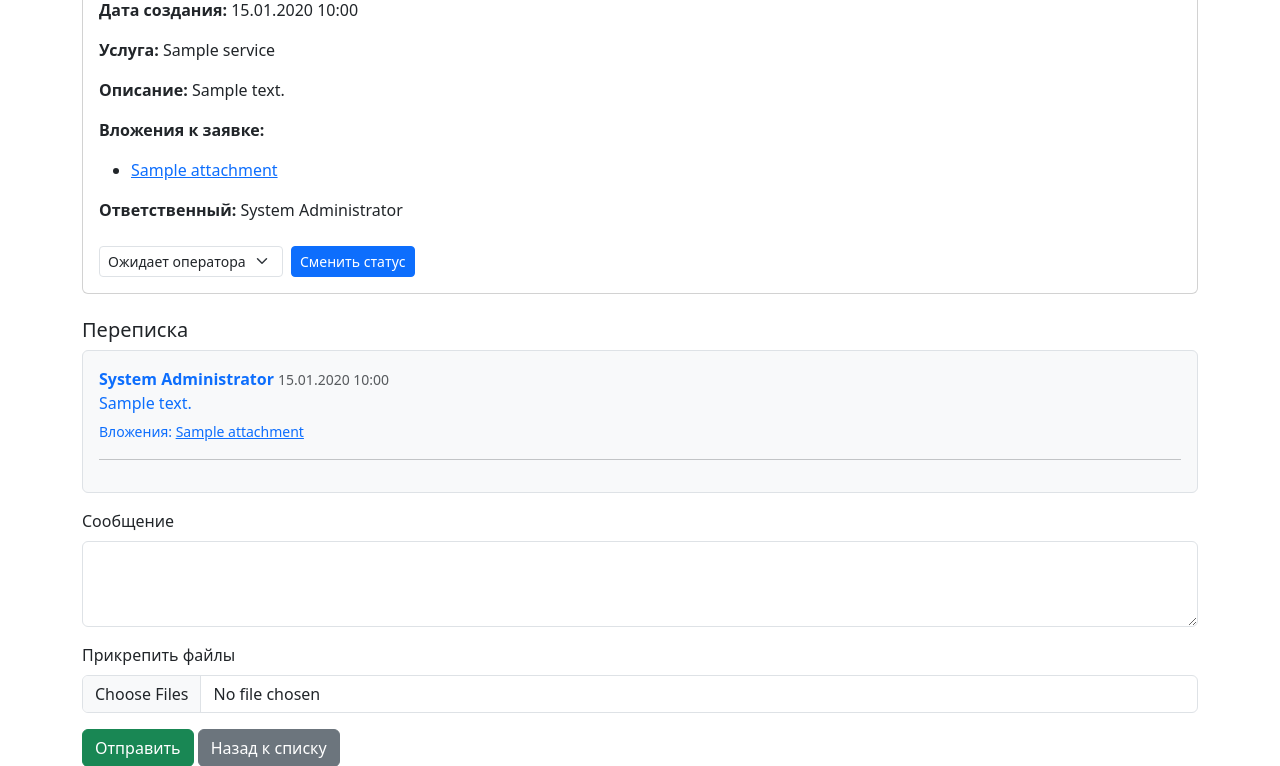
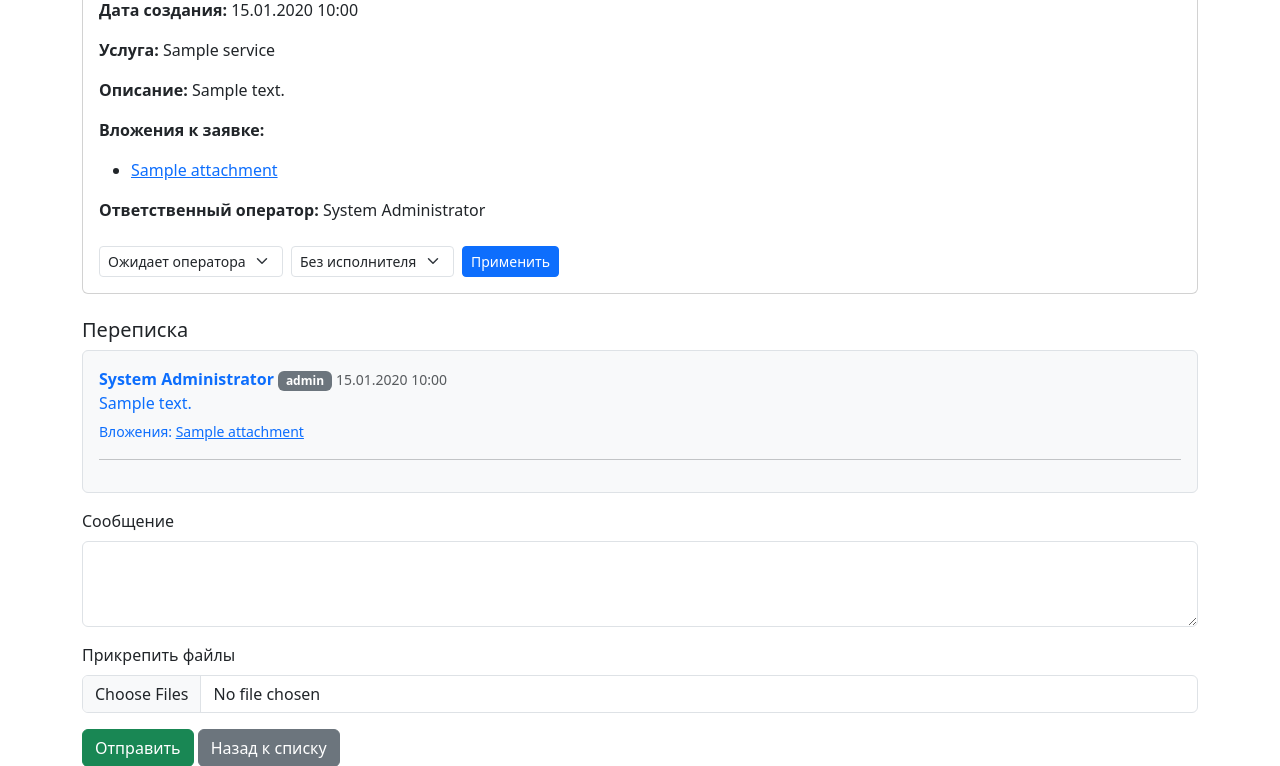
Before and after one commit to vladrob333333-sys/diplom200, a Flask app: page /operator/tickets/1 in a window 1280 px wide. Shown: the part 233-999 px from the top of the page. Run offline with Flask 3, Linux system fonts and the light colour scheme; a user stored in the database is signed in; tables that the repository leaves empty hold one stand-in row (values such as "Sample post"); some libraries are stand-ins or nearby versions.

Commit message:
ticket_detail.html

```diff
--- a/app/templates/operator/ticket_detail.html
+++ b/app/templates/operator/ticket_detail.html
@@ -24,7 +24,7 @@
             </ul>
         </p>
         {% endif %}
-        <p><strong>Ответственный:</strong> {{ ticket.operator.full_name if ticket.operator else 'Не назначен' }}
+        <p><strong>Ответственный оператор:</strong> {{ ticket.operator.full_name if ticket.operator else 'Не назначен' }}
             {% if not ticket.operator_id %}
                 <a href="{{ url_for('operator.assign_ticket', id=ticket.id) }}" class="btn btn-sm btn-outline-success ms-2">Назначить на меня</a>
             {% endif %}
@@ -42,7 +42,15 @@
                 </select>
             </div>
             <div class="col-auto">
-                <button type="submit" class="btn btn-sm btn-primary">Сменить статус</button>
+                <select name="executor_id" class="form-select form-select-sm">
+                    <option value="">Без исполнителя</option>
+                    {% for e in executors %}
+                        <option value="{{ e.id }}" {% if ticket.executor_id == e.id %}selected{% endif %}>{{ e.full_name }}</option>
+                    {% endfor %}
+                </select>
+            </div>
+            <div class="col-auto">
+                <button type="submit" class="btn btn-sm btn-primary">Применить</button>
             </div>
         </form>
     </div>
@@ -52,7 +60,14 @@
 <div class="chat-box border rounded p-3 mb-3" style="max-height: 400px; overflow-y: auto;">
     {% for msg in ticket.messages %}
         <div class="message mb-2 {% if msg.is_operator_reply %}text-primary{% endif %}">
-            <strong>{{ msg.author.full_name or msg.author.username }}</strong>
+            <strong>
+                {{ msg.author.full_name or msg.author.username }}
+                {% if msg.author.role == 'operator' %}<span class="badge bg-primary">Оператор</span>
+                {% elif msg.author.role == 'client' %}<span class="badge bg-success">Клиент</span>
+                {% elif msg.author.role == 'executor' %}<span class="badge bg-warning text-dark">Исполнитель</span>
+                {% else %}<span class="badge bg-secondary">{{ msg.author.role }}</span>
+                {% endif %}
+            </strong>
             <small class="text-muted">{{ msg.created_at.strftime('%d.%m.%Y %H:%M') }}</small>
             <p class="mb-1">{{ msg.content }}</p>
             {% if msg.attachments.count() > 0 %}
```
